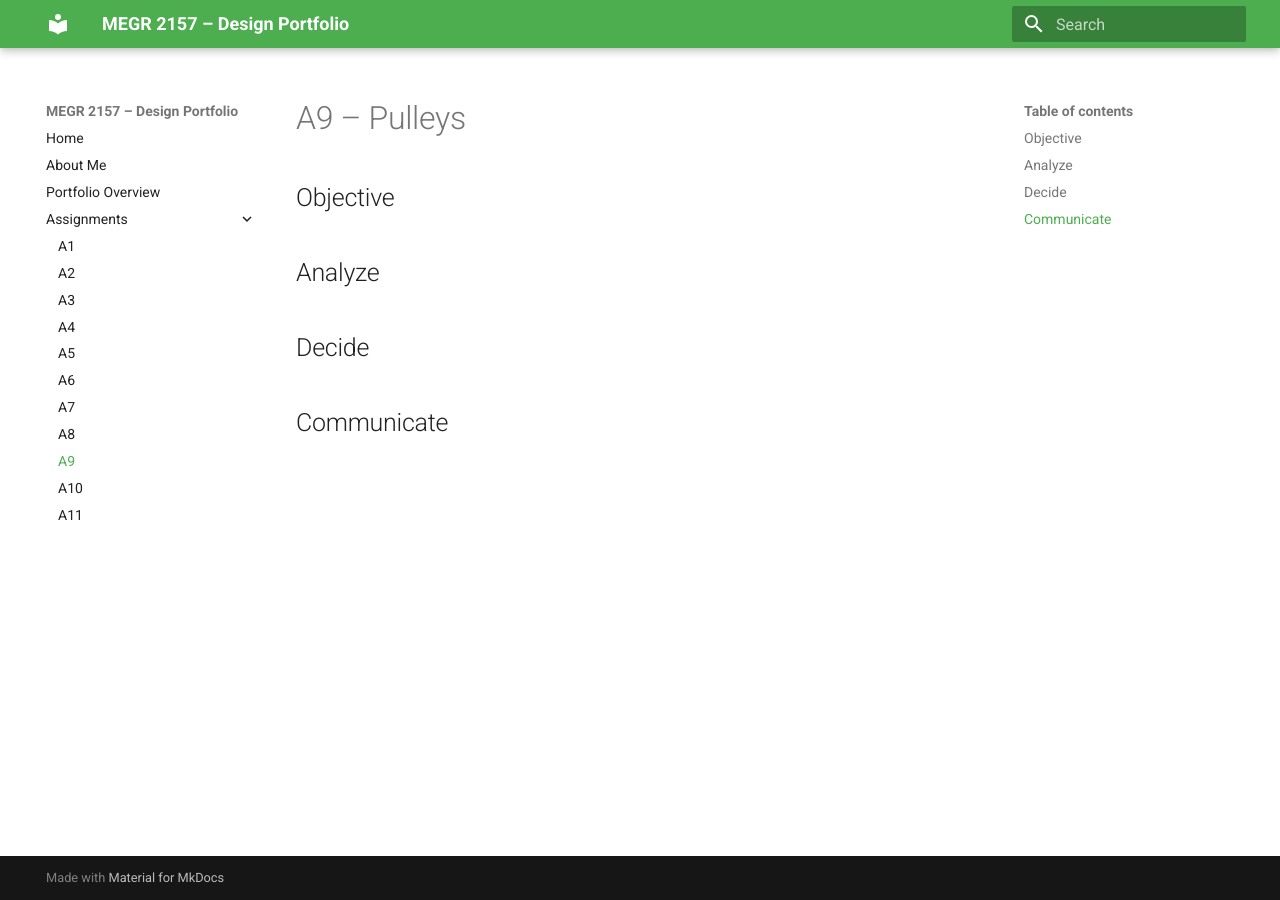
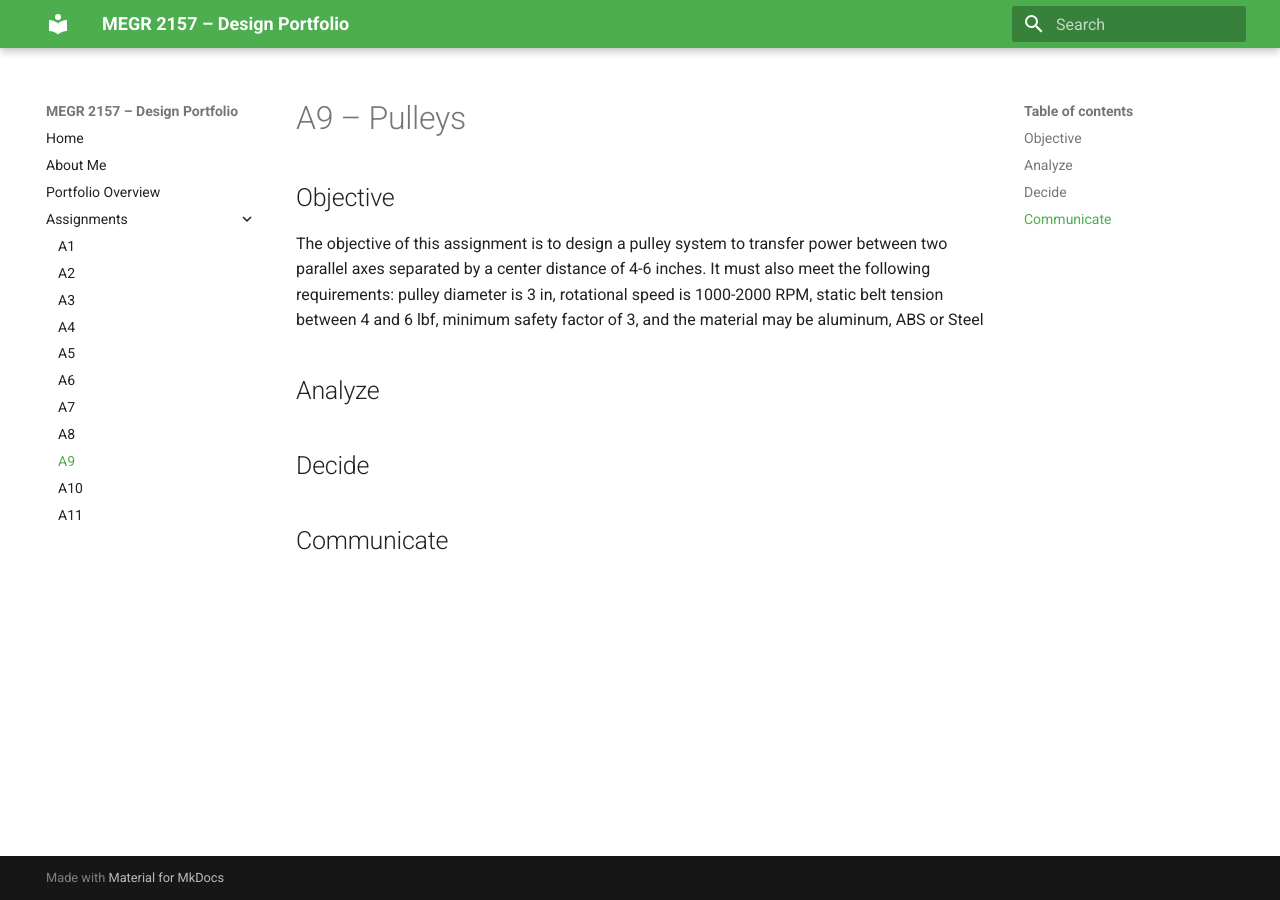
Before and after one commit to apaciore/megr2156-portfolio, an MkDocs documentation site: the page built from docs/assignments/A09/index.md, in a window 1280 px wide. Built offline with MkDocs 1.6.1 and Material for MkDocs 9.7.7, drawn with Linux system fonts in a browser that asks for light colours.

Commit message:
Update A9 assignment with detailed objective
Added objective details for the A9 assignment, including requirements for the pulley system design.

```diff
--- a/docs/assignments/A09/index.md
+++ b/docs/assignments/A09/index.md
@@ -1,7 +1,7 @@
 # A9 – Pulleys
 
 ## Objective
-
+The objective of this assignment is to design a pulley system to transfer power between two parallel axes separated by a center distance of 4-6 inches. It must also meet the following requirements: pulley diameter is 3 in, rotational speed is 1000-2000 RPM, static belt tension between 4 and 6 lbf, minimum safety factor of 3, and the material may be aluminum, ABS or Steel
 
 ## Analyze
 
```
